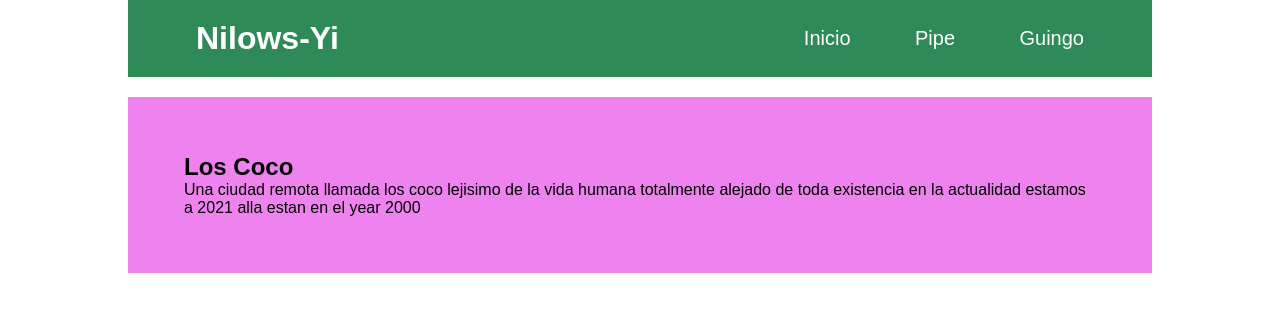
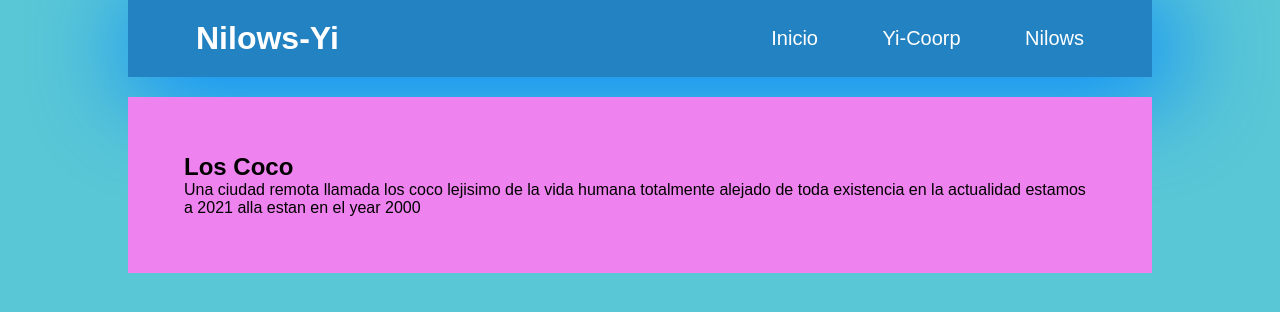
Before and after one commit to nilowsyi/ownRepositoryPractice, a plain HTML site: page index.html in a window 1280 px wide. Drawn offline with Linux system fonts and the light colour scheme.

Commit message:
se modifico el header con css y se cambio 2 links del mnu con html

```diff
--- a/estilos.css
+++ b/estilos.css
@@ -3,6 +3,10 @@
     padding: 0%;
     box-sizing: border-box;
     font-family: Arial, Helvetica, sans-serif;
+}
+body{
+
+    background-color: rgb(90, 199, 214);
 }
 
 
@@ -13,7 +17,8 @@
 }
 
 header{
-    background-color: seagreen;
+    background-color: rgb(35, 130, 194);
+    box-shadow: 10px 10px 100px 10px rgb(0, 132, 255);
     color: white;
     display: flex;
     align-items: center;
--- a/index.html
+++ b/index.html
@@ -16,8 +16,8 @@
             </div>
             <div class="nav">
                 <a href="">Inicio</a>
-                <a href="">Pipe</a>
-                <a href="">Guingo</a>
+                <a href="">Yi-Coorp</a>
+                <a href="">Nilows</a>
             </div>
         </header>
         <main class="main">
```
